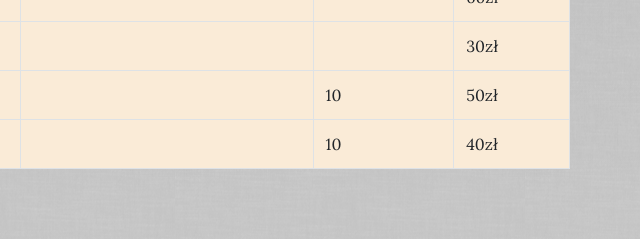
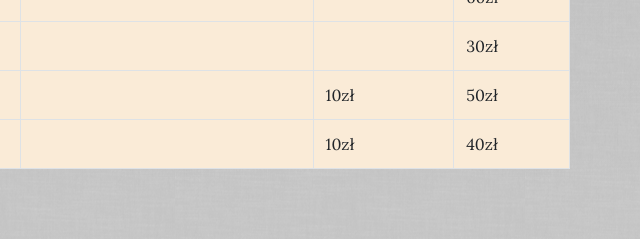
Before and after one commit to turkibrzesko/plantiko.github.io, a website: page budowlane.html in a window 1280 px wide. Shown: the part 2230-2470 px from the top of the page, 640-1280 px from the left. Drawn offline with Linux system fonts and the light colour scheme; a web font is replaced by a local one.

Commit message:
Poprawa tabeli

```diff
--- a/budowlane.html
+++ b/budowlane.html
@@ -308,13 +308,13 @@
                 <tr>
                   <th scope="row">Mieszadło elektryczne do zapraw i klejów</th>
                   <td></td>
-                  <td>10</td>
+                  <td>10zł</td>
                   <td>50zł</td>
                 </tr>
                 <tr>
                   <th scope="row">Przyczepka samochodowa 263x125 do 750kg</th>
                   <td></td>
-                  <td>10</td>
+                  <td>10zł</td>
                   <td>40zł</td>
                 </tr>
             </tbody>
```
